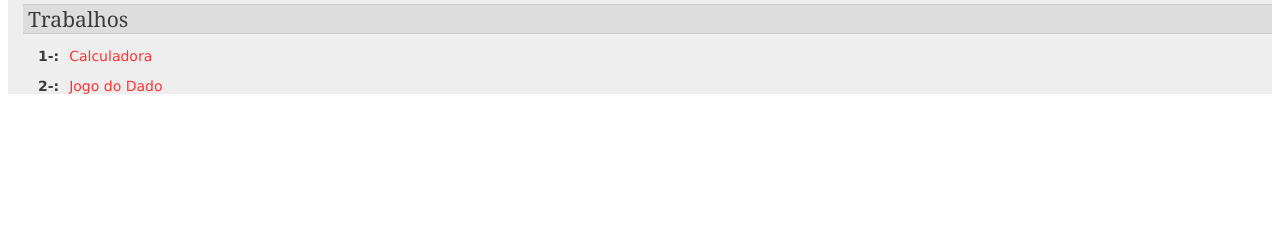
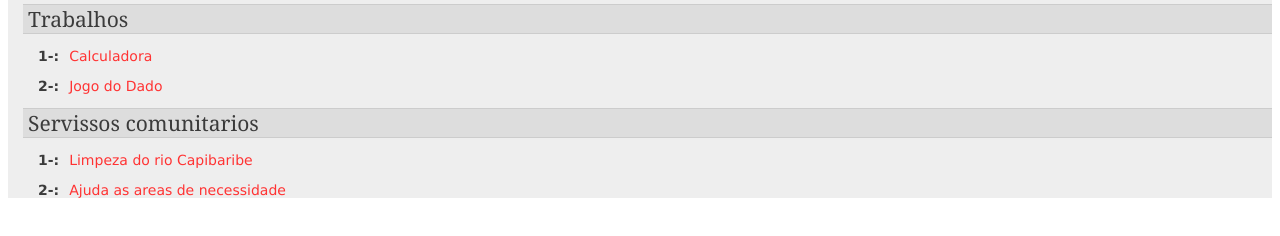
Before and after one commit to pedro-brandt/curriculo, a plain HTML site: page index.html in a window 1280 px wide. Shown: the part 324-560 px from the top of the page. Drawn offline with Linux system fonts and the light colour scheme; a script that the page names is missing.

Commit message:
Update index.html

```diff
--- a/index.html
+++ b/index.html
@@ -48,5 +48,11 @@
 			<p><label>1-</label><a class="calculadora" href="calcu.html">Calculadora</a></p>
 			<p><label>2-</label><a class="dado" href="dado.html">Jogo do Dado</a></p>
 		</div>
+		<div class="secao">
+			<h2>Servissos comunitarios</h2>
+
+			<p><label>1-</label><a>Limpeza do rio Capibaribe</a></p>
+			<p><label>2-</label><a>Ajuda as areas de necessidade</a></p>
+		</div>
 	</body>
 </html>
```
